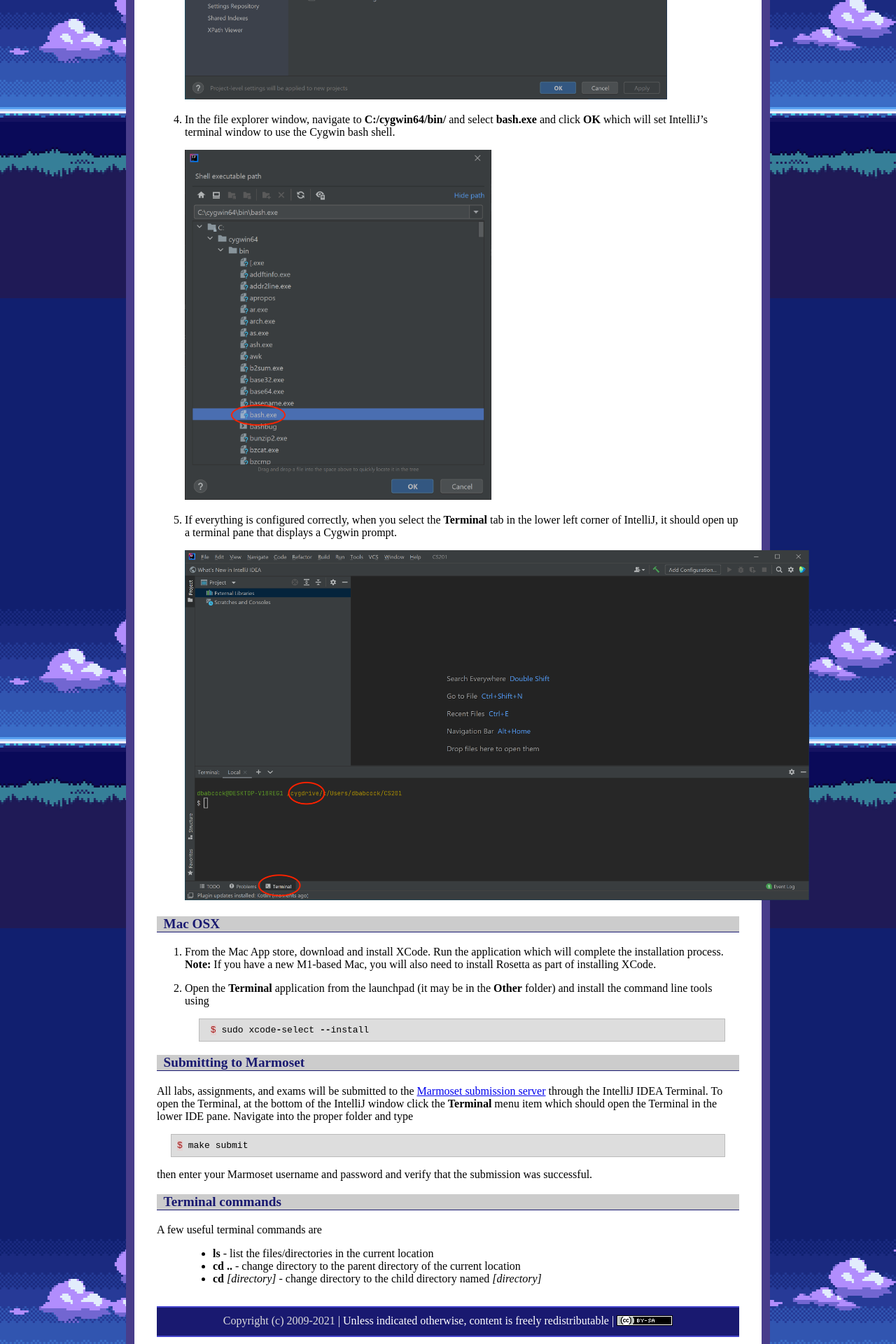
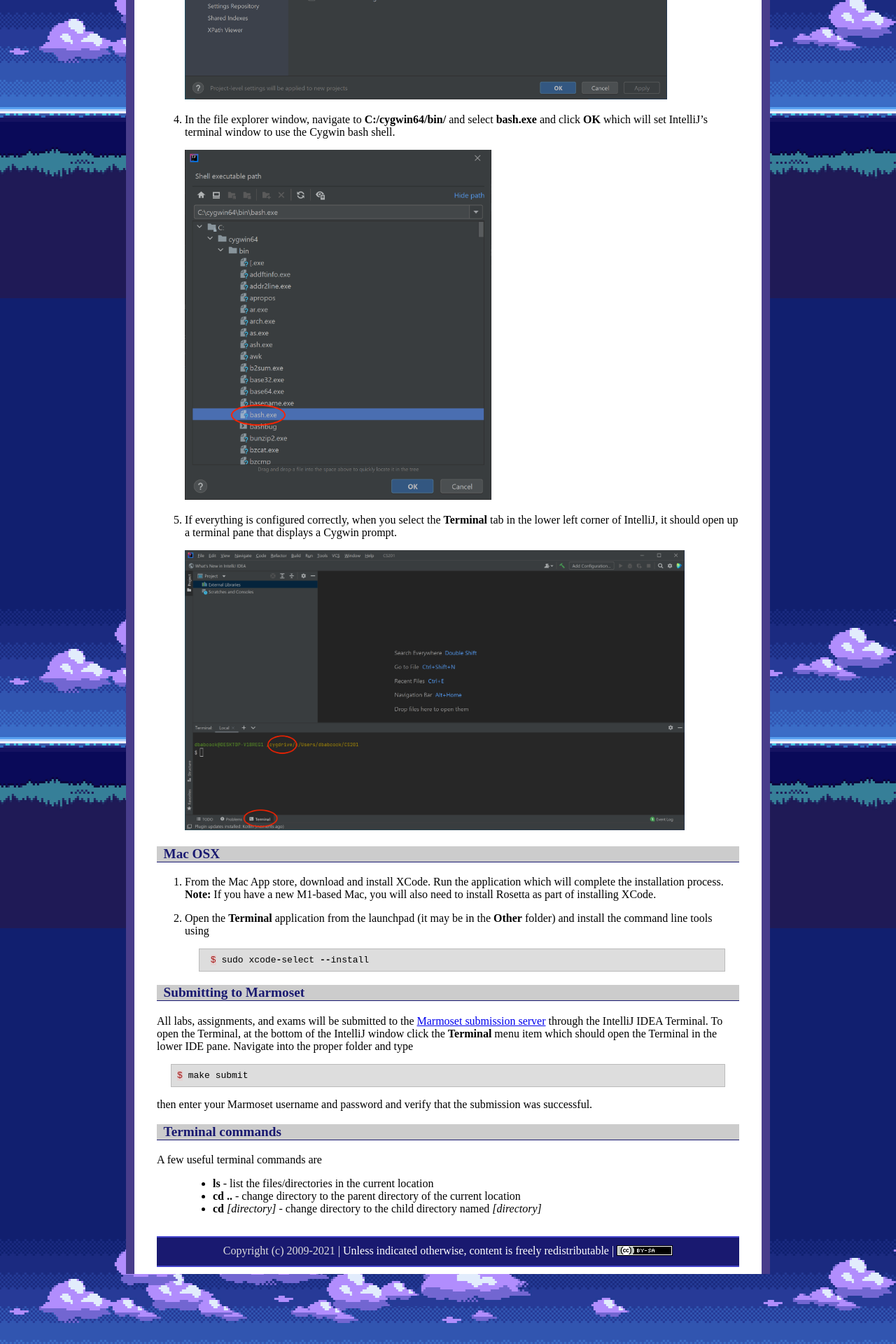
Before and after one commit to ycpcs/cs201-fall2021, a Jekyll site: the page built from resources/index.md, in a window 1280 px wide. Shown: the part 3174-5094 px from the top of the page at 70% size. Built offline with Jekyll 4.4.1, drawn with Linux system fonts in a browser that asks for light colours.

Commit message:
update resources
update resources

```diff
--- a/resources/index.md
+++ b/resources/index.md
@@ -54,7 +54,7 @@ Make sure you have first installed IntelliJ and set up your CS201 project as des
 
 5. If everything is configured correctly, when you select the **Terminal** tab in the lower left corner of IntelliJ, it should open up a terminal pane that displays a Cygwin prompt.
 
-    <img src="images/IntelliJCygwin.png" alt="IntelliJ Cygwin Window" height="500"/>
+    <img src="images/IntelliJCygwin.png" alt="IntelliJ Cygwin Window" height="400"/>
 
 ### Mac OSX
 
```
